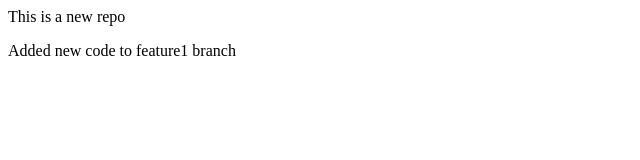
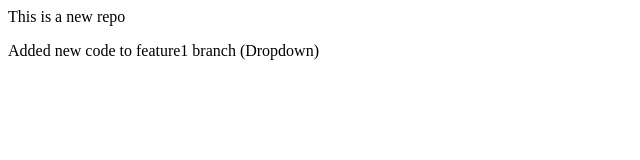
Before and after one commit to IsmailTaral/localrepo, a plain HTML site: page index.html in a window 1280 px wide. Shown: the full height of the page, 0-640 px from the left. Drawn offline with Linux system fonts and the light colour scheme.

Commit message:
added dropdown text in feature1

```diff
--- a/index.html
+++ b/index.html
@@ -1,2 +1,2 @@
 <p>This is a new repo</p>
-<p>Added new code to feature1 branch</p>
+<p>Added new code to feature1 branch (Dropdown)</p>
```
